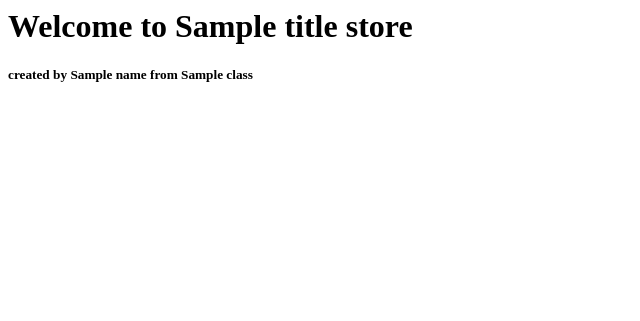
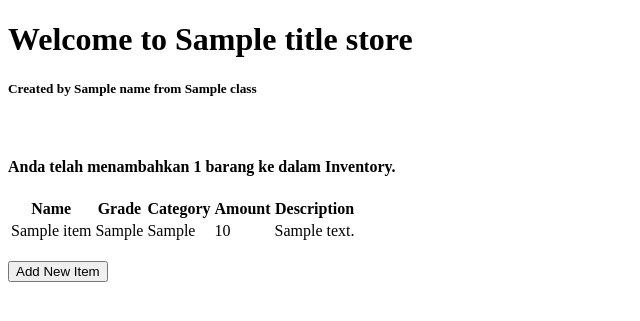
Before and after one commit to tajreee/mvt-django, a Django app: template main/templates/main.html in a window 1280 px wide. Shown: the top 321 px of the page, without its empty margins (0-640 px from the left). Run offline with Django 4.2, Linux system fonts and the light colour scheme; tables that the repository leaves empty hold one stand-in row (values such as "Sample post"); the template is opened without the code that fills it: values that come from a table or form of the project are taken from there, most other values are stand-ins (such as "Sample title", 1, 10 or a date in 2020).

Commit message:
Quest Tugas 3 Complete

```diff
--- a/main/templates/main.html
+++ b/main/templates/main.html
@@ -1,2 +1,38 @@
-<h1>Welcome to {{title_store}}</h1>
-<h5>created by {{name}} from {{class}}</h5>
+{% extends 'base.html' %}
+
+{% block content %}
+    <h1>Welcome to {{title_store}}</h1>
+    <h5>Created by {{name}} from {{class}}</h5>
+    <br>
+    <h4>Anda telah menambahkan {{total_item}} barang ke dalam Inventory.</h4>
+<table>
+    <tr>
+        <th>Name</th>
+        <th>Grade</th>
+        <th>Category</th>
+        <th>Amount</th>
+        <th>Description</th>
+    </tr>
+
+    {% comment %} Berikut cara memperlihatkan data produk di bawah baris ini {% endcomment %}
+
+    {% for item in items %}
+        <tr>
+            <td>{{item.name}}</td>
+            <td>{{item.grade}}</td>
+            <td>{{item.category}}</td>
+            <td>{{item.amount}}</td>
+            <td>{{item.description}}</td>
+        </tr>
+    {% endfor %}
+</table>
+
+<br />
+
+<a href="{% url 'main:create_item' %}">
+    <button>
+        Add New Item
+    </button>
+</a>
+
+{% endblock content %}
--- a/main/urls.py
+++ b/main/urls.py
@@ -1,8 +1,13 @@
 from django.urls import path
-from main.views import show_main
+from main.views import show_main, create_item, show_xml, show_json, show_xml_by_id, show_json_by_id
 
 app_name = 'main'
 
 urlpatterns = [
     path('', show_main, name='show_main'),
+    path('create-item/', create_item, name='create_item'),
+    path('xml/', show_xml, name='show_xml'),
+    path('json/', show_json, name='show_json'),
+    path('xml/<int:id>/', show_xml_by_id, name='show_xml_by_id'),
+    path('json/<int:id>/', show_json_by_id, name='show_json_by_id'),
 ]
--- a/mvt_django/settings.py
+++ b/mvt_django/settings.py
@@ -55,7 +55,7 @@ ROOT_URLCONF = 'mvt_django.urls'
 TEMPLATES = [
     {
         'BACKEND': 'django.template.backends.django.DjangoTemplates',
-        'DIRS': [],
+        'DIRS': [BASE_DIR / 'templates'],
         'APP_DIRS': True,
         'OPTIONS': {
             'context_processors': [
--- a/mvt_django/urls.py
+++ b/mvt_django/urls.py
@@ -19,5 +19,5 @@ from django.urls import path, include
 
 urlpatterns = [
     path('admin/', admin.site.urls),
-    path('main/', include('main.urls')),
+    path('', include('main.urls')),
 ]
--- a/requirements.txt
+++ b/requirements.txt
@@ -4,3 +4,4 @@ whitenoise
 psycopg2-binary
 requests
 urllib3
+django-environ
--- /dev/null
+++ b/templates/base.html
@@ -0,0 +1,18 @@
+{% load static %}
+<!DOCTYPE html>
+<html lang="en">
+    <head>
+        <meta charset="UTF-8" />
+        <meta
+            name="viewport"
+            content="width=device-width, initial-scale=1.0"
+        />
+        {% block meta %}
+        {% endblock meta %}
+    </head>
+
+    <body>
+        {% block content %}
+        {% endblock content %}
+    </body>
+</html>
```
Also changed, not shown: main/forms.py (added, +7 -0 lines), main/templates/create_item.html (added, +19 -0 lines), main/views.py (+37 -1 lines), README.md, images/create-item-views.png (added), images/json-by-id-views.png (added), images/json-views.png (added), images/xml-by-id-views.png (added), images/xml-views.png (added).
